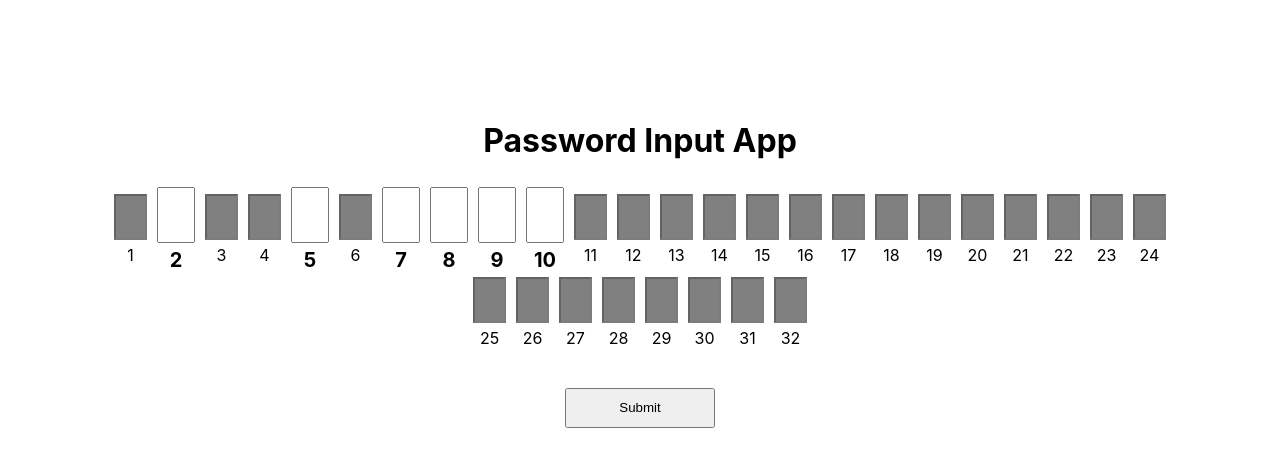
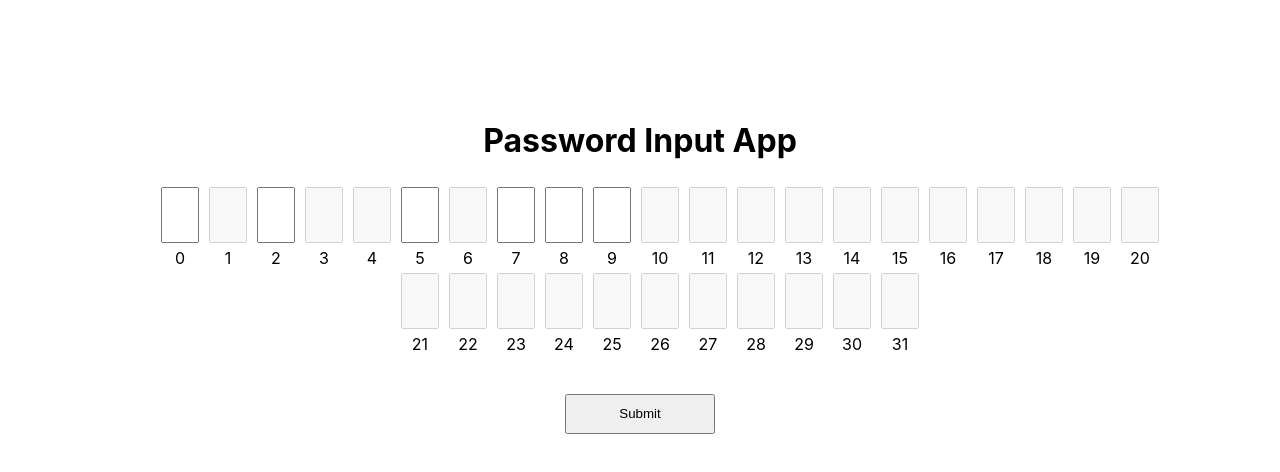
Before and after one commit to erq-programmer/password-input, a React (Create React App) app: page / in a window 1280 px wide. Shown: the top 472 px of the page. Built offline with nearby package versions, Linux system fonts and the light colour scheme.

Commit message:
Refactor code

```diff
--- a/src/components/PasswordInput.tsx
+++ b/src/components/PasswordInput.tsx
@@ -1,4 +1,4 @@
-import React, { useState, useEffect, useCallback } from 'react';
+import React, { useState, useEffect, useCallback, useRef, FC } from 'react';
 import './PasswordInput.css';
 
 type PasswordInputProps = {
@@ -6,10 +6,10 @@ type PasswordInputProps = {
   onSuccess: () => void;
 };
 
-const PasswordInput = ({ password, onSuccess }: PasswordInputProps) => {
+const PasswordInput: FC<PasswordInputProps> = ({ password, onSuccess }) => {
   const [blockedInputs, setBlockedInputs] = useState([] as Array<number>);
-  const [passwordObject, setPasswordObject] = useState([] as Array<object>);
-  const [passwordFromInput, setPasswordFromInput] = useState([] as Array<object>);
+  // const inputsRef = useRef<HTMLInputElement>(null);
+  const inputsRef = useRef([] as any);
   const allInputs: Array<string> = Array(32).fill(undefined);
 
   const getRandomNumber = (min: number, max: number) => {
@@ -20,10 +20,9 @@ const PasswordInput = ({ password, onSuccess }: PasswordInputProps) => {
     const passwordLength: number = password.length;
     const randomInputs: Array<number> = [];
     const minRandomInputs: number = 1;
-    const maxRandomInputs: number = passwordLength;
     const maxBlockedInputs: number = getRandomNumber(4, passwordLength / 2); // because we want to get max numbers of index
     while (randomInputs.length < maxBlockedInputs) {
-      const randomIndex = getRandomNumber(minRandomInputs, maxRandomInputs); // because we want to get numbers from 1 - 13(if word 'HelloWorld666'.length = 13)
+      const randomIndex = getRandomNumber(minRandomInputs, passwordLength); // because we want to get numbers from 1 - 13(if word 'HelloWorld666'.length = 13)
       if (!randomInputs.includes(randomIndex)) {
         randomInputs.push(randomIndex);
       }
@@ -31,65 +30,53 @@ const PasswordInput = ({ password, onSuccess }: PasswordInputProps) => {
     return randomInputs.sort((a, b) => a - b);
   }, [password.length]);
 
-  const changePasswordToObjectModel: any = useCallback((passwordFromProps: any) => {
-    const passwordArray = passwordFromProps.split('');
-    const passwordInObject: any = [];
-    passwordArray.forEach((element: string, index: number) => {
-      passwordInObject[index] = { char: element, index: index + 1 }; // We have to index+1 to match with allInputs array
-    });
-    // console.log(passwordInObject);
-    setPasswordObject(passwordInObject);
-  }, []);
+  const handleSubmit = useCallback(
+    (event) => {
+      event.preventDefault();
+      const isCharCorrect = (item: HTMLInputElement, index: number) => {
+        if (!item.disabled) {
+          return item.value === password[index];
+        }
+        return true;
+      };
 
-  const temporaryObject: any = [];
-
-  const handleChange = (index: number, e: React.ChangeEvent<HTMLInputElement>) => {
-    temporaryObject.push({ char: e.target.value, index: index });
-  };
-
-  const handleSubmit = (e: any) => {
-    e.preventDefault();
-    setPasswordFromInput(temporaryObject);
-    console.log(passwordFromInput);
-    onSuccess();
-  };
-
-  const createInputs = () => {
-    return allInputs.map((input, index) => {
-      const isDataBlocked = blockedInputs.includes(index + 1) || index >= password.length ? true : false;
-      return (
-        <div className="input-with-index">
-          <input
-            data-blocked={isDataBlocked}
-            disabled={isDataBlocked}
-            key={index}
-            data-index={index + 1}
-            onChange={(e) => handleChange(index + 1, e)}
-            value={allInputs[index + 1]}
-            type="text"
-          >
-            {input}
-          </input>
-          <span className="index-number" data-blocked={isDataBlocked}>
-            {index + 1}
-          </span>
-        </div>
-      );
-    });
-  };
+      inputsRef.current.every(isCharCorrect)
+        ? onSuccess()
+        : console.error('Password is wrong!');
+    },
+    [password, onSuccess]
+  );
 
   useEffect(() => {
-    const drawingData: any = drawingRandomInputs();
+    const drawingData: Array<number> = drawingRandomInputs();
     setBlockedInputs(drawingData);
-    changePasswordToObjectModel(password);
-    // setBlockedInputsIntoArrayWithObjects(drawingData);
-  }, [drawingRandomInputs, changePasswordToObjectModel, password]);
+  }, [drawingRandomInputs]);
 
   return (
     <div>
-      {console.log('State: ', passwordFromInput)}
       <form onSubmit={handleSubmit} className="input-block">
-        <div className="createInputs">{createInputs()}</div>
+        <ul className="createInputs">
+          {Array.from(allInputs).map((_, index) => {
+            const isDataBlocked =
+              blockedInputs.includes(index) || index >= password.length
+                ? true
+                : false;
+            return (
+              <li key={index} className="input-with-index">
+                <input
+                  disabled={isDataBlocked}
+                  value={allInputs[index]}
+                  ref={(ref) => (inputsRef.current[index] = ref)}
+                  type="text"
+                  minLength={1}
+                  maxLength={1}
+                  required
+                ></input>
+                <span className="index-number">{index}</span>
+              </li>
+            );
+          })}
+        </ul>
         <input className="input-submit" type="submit" value="Submit" />
       </form>
     </div>
```
